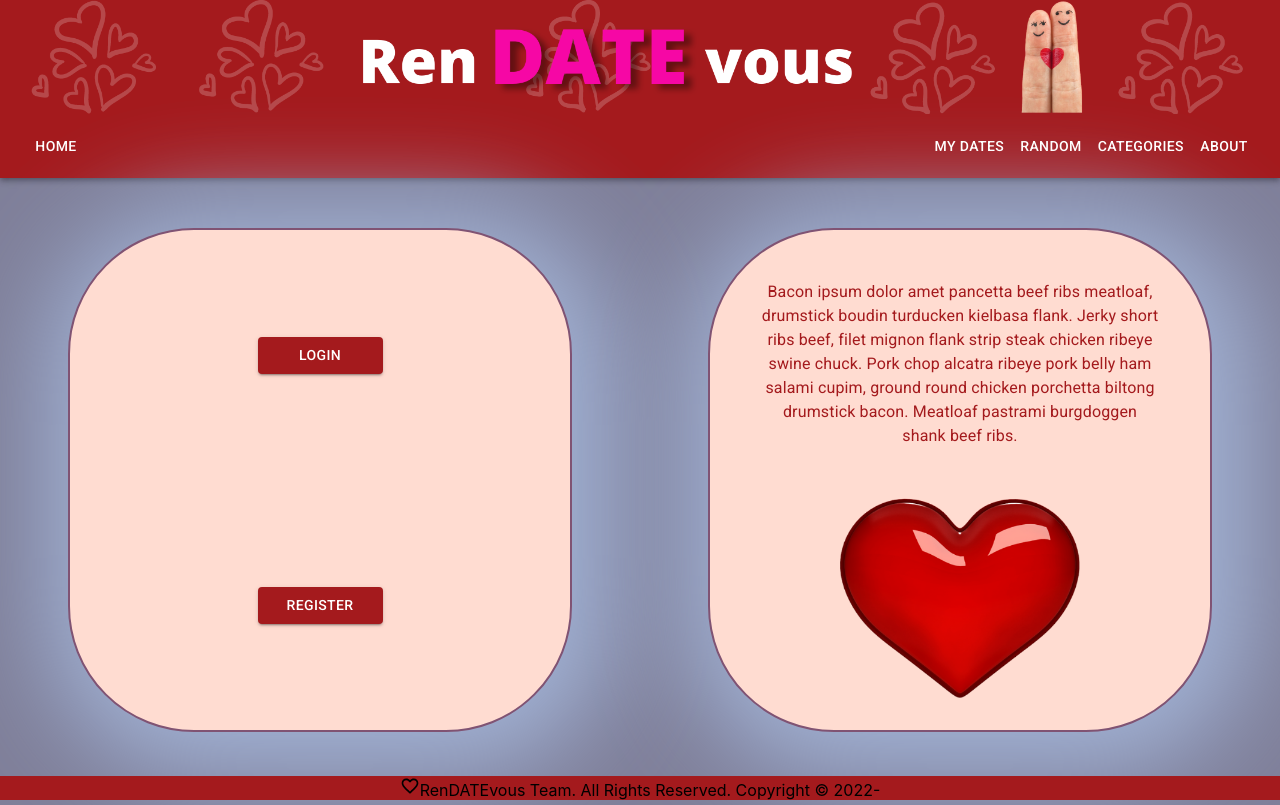
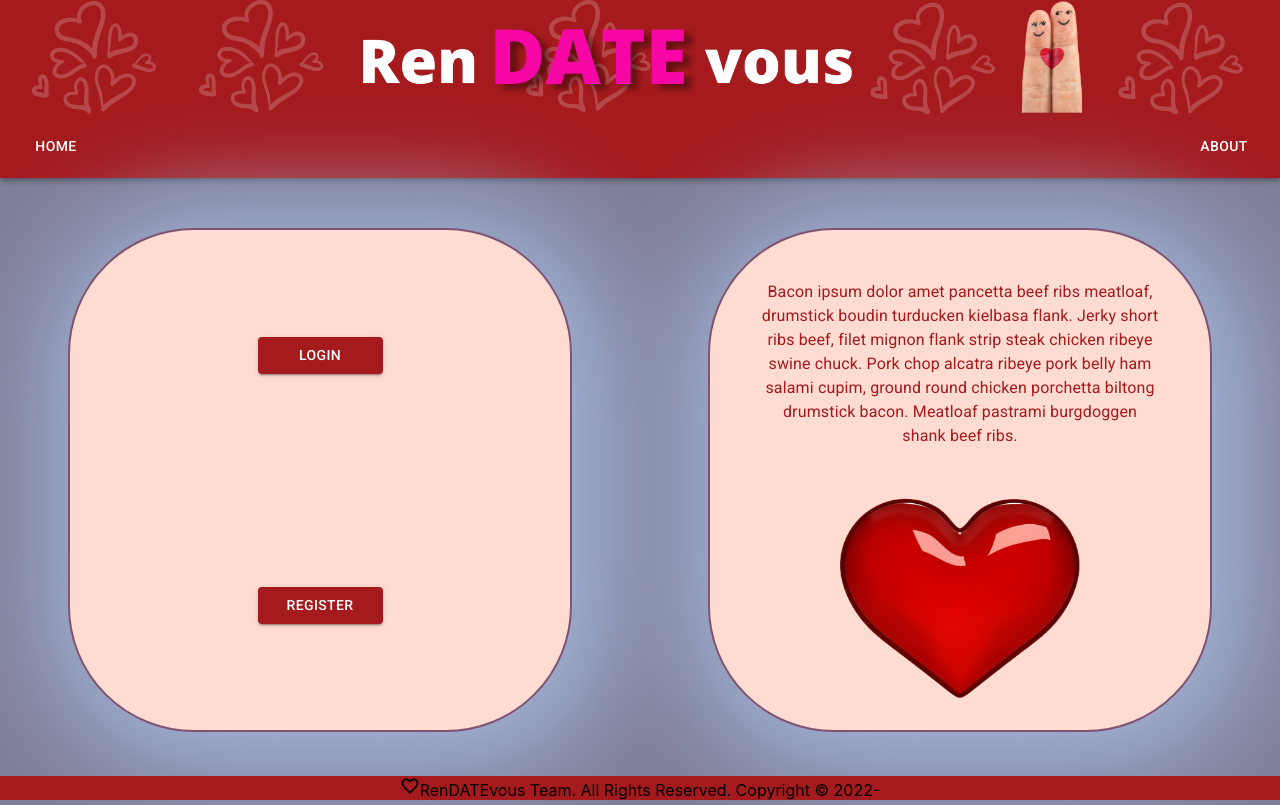
Before and after one commit to Blitman12/ren-date-vous, a React (Create React App) app in the folder client/: page / in a window 1280 px wide. Built offline with nearby package versions, Linux system fonts and the light colour scheme.

Commit message:
updated read me and navbar

```diff
--- a/client/src/components/Navbar/index.js
+++ b/client/src/components/Navbar/index.js
@@ -26,9 +26,9 @@ const Navbar = () => {
     <>
       <Box sx={{ flexGrow: 1 }}>
         <AppBar position="static">
-          {location.pathname.length > 1 ? "" : <img src={RenDATEvous} alt="hero" />  }
+          {location.pathname.length > 1 ? "" : <img src={RenDATEvous} alt="hero" />}
           <Toolbar>
-            {landingLocation.pathname === "/" ? "" : <img src={Ren} alt="hero" /> }
+            {landingLocation.pathname === "/" ? "" : <img src={Ren} alt="hero" />}
             <Typography variant="h5" component="div" sx={{ flexGrow: 1 }}>
               <Link
                 style={{ textDecoration: "none", color: "white" }}
@@ -37,25 +37,15 @@ const Navbar = () => {
                 <Button color="inherit">Home</Button>
               </Link>
             </Typography>
-            <Grid xs={4}>
+            <Grid xs={2}>
+              {Auth.loggedIn() ?
                 <Link
                   style={{ textDecoration: "none", color: "white" }}
                   to="/saved"
                 >
                   <Button color="inherit">My Dates</Button>
                 </Link>
-              <Link
-                style={{ textDecoration: "none", color: "white" }}
-                to="/random"
-              >
-                <Button color="inherit">Random</Button>
-              </Link>
-              <Link
-                style={{ textDecoration: "none", color: "white" }}
-                to="/categories"
-              >
-                <Button color="inherit">Categories</Button>
-              </Link>
+                : null}
               <Link
                 style={{ textDecoration: "none", color: "white" }}
                 to="/about"
```
Also changed, not shown: 1 other file (tests, documents, lock files or other folders). Lines whose indentation alone changed are shown as unchanged.
